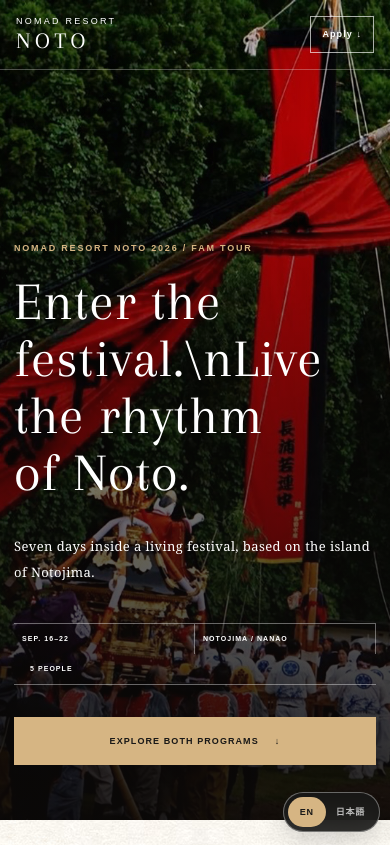
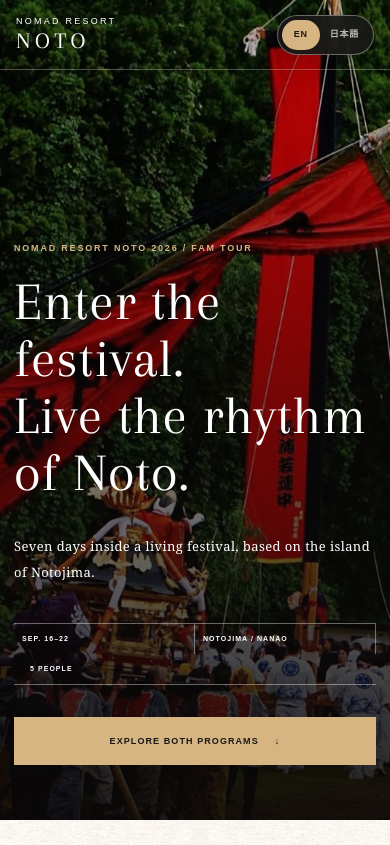
Before and after one commit to nomad-resort/digital-nomad-noto-website, a Next.js app: page / in a window 390 px wide. Shown: the top 845 px of the page. Built offline with nearby package versions, Linux system fonts and the light colour scheme.

Commit message:
Refine accommodation imagery and language controls

```diff
--- a/app/globals.css
+++ b/app/globals.css
@@ -54,10 +54,8 @@ h2 .lang-ja, h2 .lang-en { white-space: pre-line; }
 .lead-copy { font-size: 18px !important; color: var(--ink) !important; }
 
 .language-toggle {
-  position: fixed;
-  z-index: 100;
-  right: 18px;
-  bottom: 18px;
+  position: static;
+  z-index: auto;
   display: flex;
   padding: 4px;
   border: 1px solid rgba(255,255,255,.35);
@@ -101,7 +99,8 @@ h2 .lang-ja, h2 .lang-en { white-space: pre-line; }
 .site-header nav a { position: relative; }
 .site-header nav a::after { content:""; position:absolute; left:0; right:100%; bottom:-8px; height:1px; background:var(--gold); transition:right .25s ease; }
 .site-header nav a:hover::after { right: 0; }
-.header-cta { justify-self: end; padding: 11px 16px; border: 1px solid rgba(255,255,255,.65); font-family: Arial, sans-serif; font-size: 9px; font-weight: 700; letter-spacing: .12em; }
+.header-tools { justify-self: end; display: flex; align-items: center; gap: 12px; }
+.header-cta { padding: 11px 16px; border: 1px solid rgba(255,255,255,.65); font-family: Arial, sans-serif; font-size: 9px; font-weight: 700; letter-spacing: .12em; }
 
 .hero {
   position: relative;
@@ -174,7 +173,8 @@ h2 .lang-ja, h2 .lang-en { white-space: pre-line; }
 .hanami-card { margin-top: 70px; display: grid; grid-template-columns: 1.08fr .92fr; background: var(--paper); box-shadow: 0 24px 80px rgba(50,43,36,.08); }
 .hanami-gallery { position: relative; min-height: 560px; }
 .hanami-gallery img:first-child { height: 100%; object-fit: cover; }
-.hanami-gallery img:last-child { position: absolute; right: 22px; bottom: 22px; width: 42%; height: 220px; object-fit: cover; border: 9px solid white; box-shadow: 0 14px 34px rgba(0,0,0,.16); }
+.hanami-gallery img:nth-child(2) { position: absolute; right: 22px; bottom: 22px; width: 42%; height: 220px; object-fit: cover; border: 9px solid white; box-shadow: 0 14px 34px rgba(0,0,0,.16); }
+.hanami-photo-credit { position: absolute; left: 18px; bottom: 16px; padding: 7px 9px; background: rgba(25,24,23,.74); color: white; font: 700 7px/1 Arial,sans-serif; letter-spacing: .12em; }
 .hanami-copy { padding: 64px; align-self: center; }
 .hanami-copy h3 { margin: 0 0 26px; font-size: clamp(42px,4.7vw,66px); font-weight: 400; line-height: 1.16; }
 .hanami-copy > p:not(.eyebrow) { font-family: "Yu Mincho", serif; font-size: 13px; line-height: 2.1; }
@@ -271,6 +271,7 @@ footer { padding: 80px 0 24px; background: #10100f; color: white; }
   :root { --shell: min(100% - 32px, 720px); }
   .site-header { height: 70px; padding: 0 16px; grid-template-columns: 1fr auto; }
   .site-header nav { display: none; }
+  .header-tools { gap: 8px; }
   .header-cta { padding: 9px 11px; }
   .hero-content { padding: 130px 0 55px; }
   .hero h1 { font-size: clamp(52px, 15vw, 88px); }
@@ -294,13 +295,13 @@ footer { padding: 80px 0 24px; background: #10100f; color: white; }
   .footer-inner { grid-template-columns: 1fr; gap: 34px; text-align: center; }
   .footer-inner .wordmark { margin-inline: auto; }
   .footer-links { justify-content: center; }
-  .language-toggle { bottom: 12px; right: 10px; }
 }
 
 @media (max-width: 620px) {
   :root { --shell: calc(100vw - 28px); }
   body { letter-spacing: .025em; }
   .wordmark strong { font-size: 23px; }
+  .header-cta { display: none; }
   .hero { min-height: 820px; }
   .hero-bg { object-position: 62% center; }
   .hero-shade { background: linear-gradient(0deg,rgba(11,9,8,.9),rgba(11,9,8,.22) 85%); }
@@ -323,7 +324,7 @@ footer { padding: 80px 0 24px; background: #10100f; color: white; }
   .island-image span { left: 14px; right: 14px; bottom: 13px; flex-direction: column; gap: 8px; }
   .island-image span a { width: max-content; max-width: 100%; }
   .hanami-gallery { min-height: 410px; }
-  .hanami-gallery img:last-child { width: 47%; height: 150px; border-width: 6px; }
+  .hanami-gallery img:nth-child(2) { width: 47%; height: 150px; border-width: 6px; }
   .hanami-copy { padding: 34px 25px; }
   .stay-badge { flex-direction: column; gap: 8px; }
   .itinerary-card { min-height: 0; padding: 24px 20px; grid-template-columns: 64px 1fr; gap: 18px; }
--- a/app/page.tsx
+++ b/app/page.tsx
@@ -1,3 +1,4 @@
+import { Fragment } from "react";
 import { LanguageToggle } from "./LanguageToggle";
 
 const applicationForm =
@@ -82,10 +83,18 @@ const faqs: Array<{ q: Copy; a: Copy }> = [
 ];
 
 function Bi({ ja, en }: Copy) {
+  const withBreaks = (text: string) =>
+    text.split(/\\n|\n/).map((line, index) => (
+      <Fragment key={`${line}-${index}`}>
+        {index > 0 && <br />}
+        {line}
+      </Fragment>
+    ));
+
   return (
     <>
-      <span className="lang-ja">{ja}</span>
-      <span className="lang-en">{en}</span>
+      <span className="lang-ja">{withBreaks(ja)}</span>
+      <span className="lang-en">{withBreaks(en)}</span>
     </>
   );
 }
@@ -97,8 +106,6 @@ function Arrow() {
 export default function Home() {
   return (
     <main>
-      <LanguageToggle />
-
       <header className="site-header">
         <a className="wordmark" href="#top" aria-label="Nomad Resort Noto home">
           <span>NOMAD RESORT</span>
@@ -110,9 +117,12 @@ export default function Home() {
           <a href="#itinerary"><Bi ja="日程" en="Itinerary" /></a>
           <a href="#free"><Bi ja="フリーアコモ" en="Free stay" /></a>
         </nav>
-        <a className="header-cta" href="#requirements">
-          <Bi ja="募集要項" en="Apply" /> <span aria-hidden="true">↓</span>
-        </a>
+        <div className="header-tools">
+          <a className="header-cta" href="#requirements">
+            <Bi ja="募集要項" en="Apply" /> <span aria-hidden="true">↓</span>
+          </a>
+          <LanguageToggle />
+        </div>
       </header>
 
       <section className="hero" id="top" aria-labelledby="hero-title">
@@ -216,8 +226,9 @@ export default function Home() {
 
         <article className="hanami-card shell">
           <div className="hanami-gallery">
-            <img src="/noto/hanami-living.png" alt="能登島ゲストハウス葉波の海に面したリビング" />
+            <img src="/noto/hanami-room.jpg" alt="HANAMI sea-view tatami guest room / 能登島ゲストハウス葉波の海が見える畳の客室" />
             <img src="/noto/hanami-kitchen.png" alt="能登島ゲストハウス葉波の共用キッチン" />
+            <span className="hanami-photo-credit">PHOTO: NOTOJIMA GUESTHOUSE HANAMI</span>
           </div>
           <div className="hanami-copy">
             <p className="eyebrow">WHERE WE STAY</p>
@@ -276,6 +287,7 @@ export default function Home() {
       </section>
 
       <section className="free-section" id="free" aria-labelledby="free-title">
+        {/* Temporary reference photos. Replace when the final house and coworking photos are supplied. */}
         <div className="free-visual shell">
           <img src="/noto/accommodation1.webp" alt="能登の古民家滞在イメージ" />
           <img src="/noto/coworking1.webp" alt="能登のコワーキング環境" />
```
Also changed, not shown: public/noto/hanami-room.jpg (added).
